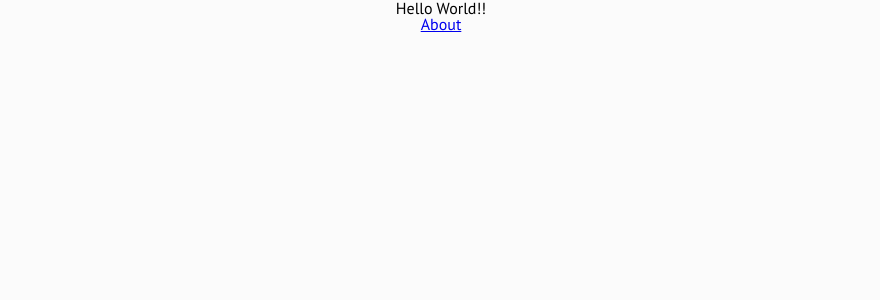
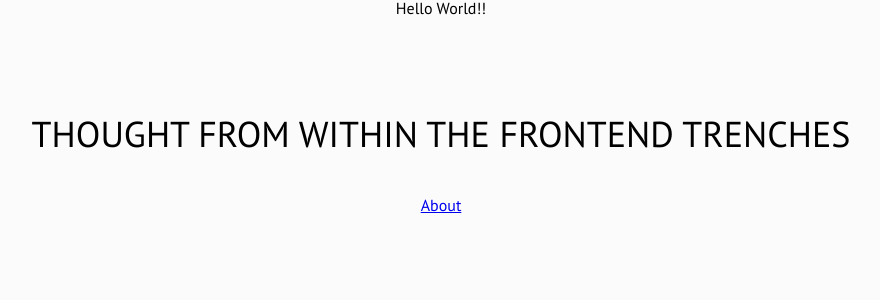
Before and after one commit to mohdaminkhan/musings, a Next.js app: page / in a window 1280 px wide. Shown: the top 300 px of the page, without its empty margins (199-1079 px from the left). Built offline with nearby package versions, Linux system fonts and the light colour scheme.

Commit message:
changed the index and moduleResolution to Node

```diff
--- a/pages/index.tsx
+++ b/pages/index.tsx
@@ -2,6 +2,28 @@ import SmallCard from '../components/SmallCard';
 import { projectIcons } from '../components/Icons';
 import Link from 'next/link'
 import { projects } from '../utils/projectsData';
+
+
+function Title() {
+
+
+
+
+	return (<div>
+
+
+	  <h1>THOUGHT FROM WITHIN THE FRONTEND TRENCHES</h1>
+
+
+
+	</div>)
+
+
+}
+
+
+
+
 
 const Home = () => {
 
@@ -9,11 +31,11 @@ const Home = () => {
 	return (<div className="home">
 
 		Hello World!!
-
+		<Title />
 		<Link href="/about"><a>About</a></Link>
 
 
-		</div>
+	</div>
 	)
 };
 
--- a/tsconfig.json
+++ b/tsconfig.json
@@ -7,6 +7,7 @@
       "esnext"
     ],
     "allowJs": true,
+    "moduleResolution": "node",
     "skipLibCheck": true,
     "strict": false,
     "forceConsistentCasingInFileNames": true,
```
